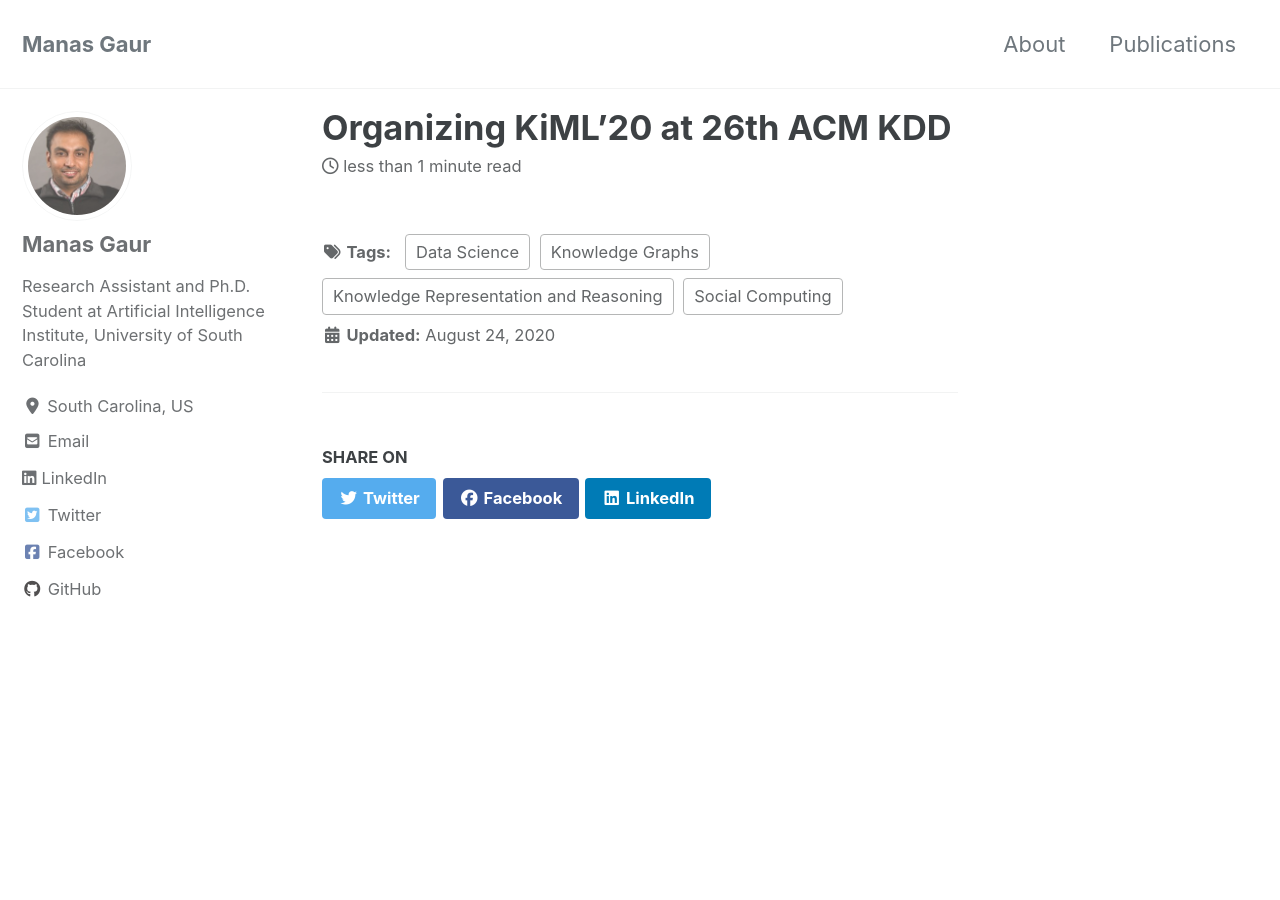
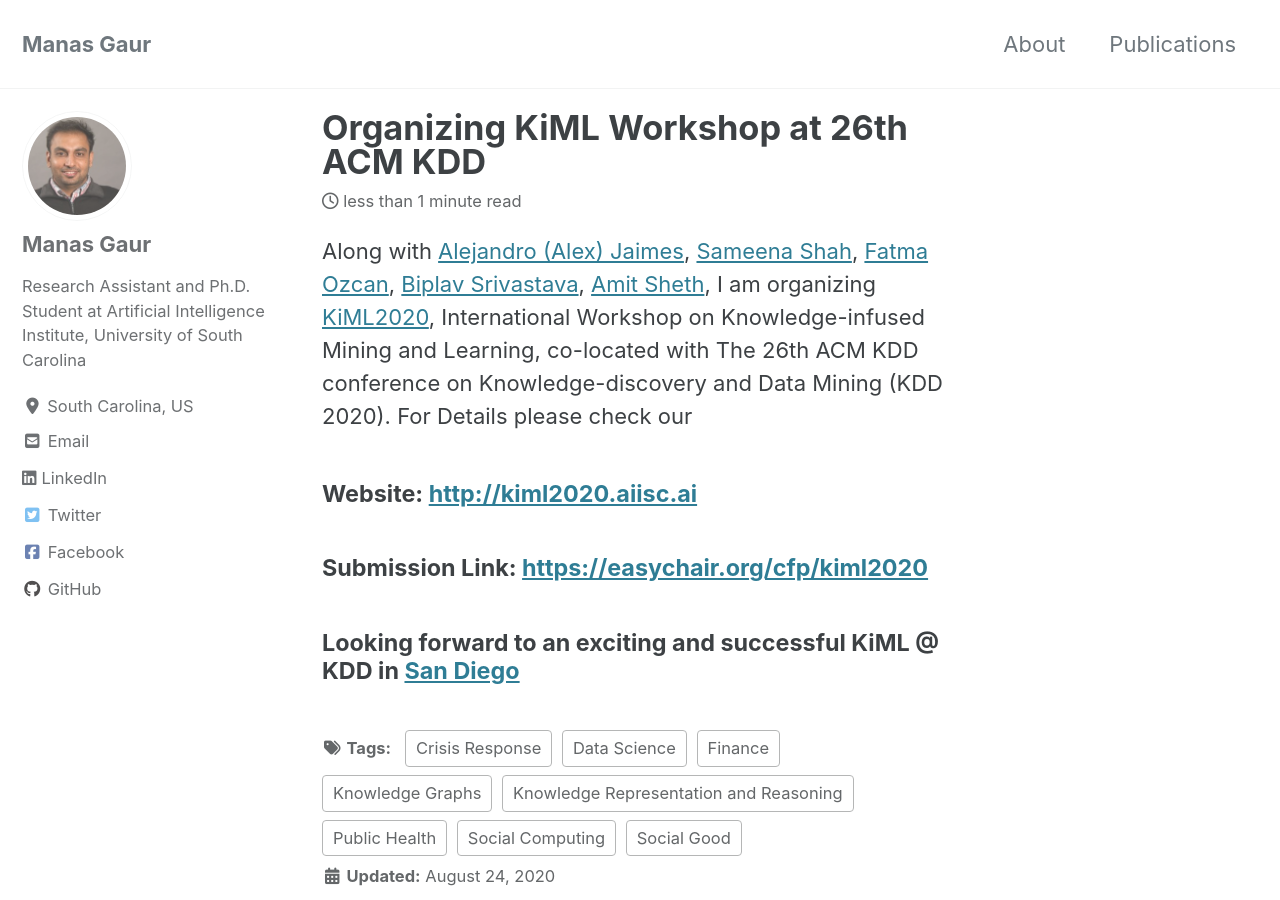
Before and after one commit to manasgaur/manasgaur.github.io, a Jekyll site: the page built from _posts/2020-08-24-kiml.md, in a window 1280 px wide and 900 px high. Built offline with Jekyll 4.4.1, drawn with Linux system fonts in a browser that asks for light colours; cached includes are drawn as plain includes; nearby versions of some CDN libraries.

Commit message:
completed one post

```diff
--- a/_posts/2020-08-24-kiml.md
+++ b/_posts/2020-08-24-kiml.md
@@ -1,6 +1,13 @@
 ---
-title: "Organizing KiML'20 at 26th ACM KDD"
+title: "Organizing KiML Workshop at 26th ACM KDD"
 date: 2020-08-24
-tags: [Knowledge Graphs, Knowledge Representation and Reasoning, Social Computing, Data Science]
-excerpt: "Balle Balle"
+tags: [Knowledge Graphs, Knowledge Representation and Reasoning, Social Computing, Data Science, Social Good, Crisis Response, Public Health, Finance]
+excerpt: "Workshop on Knowledge-infused Mining and Learning"
 ---
+
+Along with [Alejandro (Alex) Jaimes](https://www.linkedin.com/in/alexjaimes), [Sameena Shah](https://www.linkedin.com/in/sameenashah), [Fatma Ozcan](https://researcher.watson.ibm.com/researcher/view.php?person=us-fozcan), [Biplav Srivastava](https://www.linkedin.com/in/biplav-srivastava), [Amit Sheth](https://www.linkedin.com/in/amitsheth), I am organizing [KiML2020](http://kiml2020.aiisc.ai), International Workshop on Knowledge-infused Mining and Learning, co-located with The 26th ACM KDD conference on Knowledge-discovery and Data Mining (KDD 2020). For Details please check our
+
+#### Website: <http://kiml2020.aiisc.ai>
+#### Submission Link: <https://easychair.org/cfp/kiml2020>
+
+#### Looking forward to an exciting and successful KiML @ KDD in [San Diego](https://goo.gl/maps/g1MFY69EdYaxnnLq9)
```
